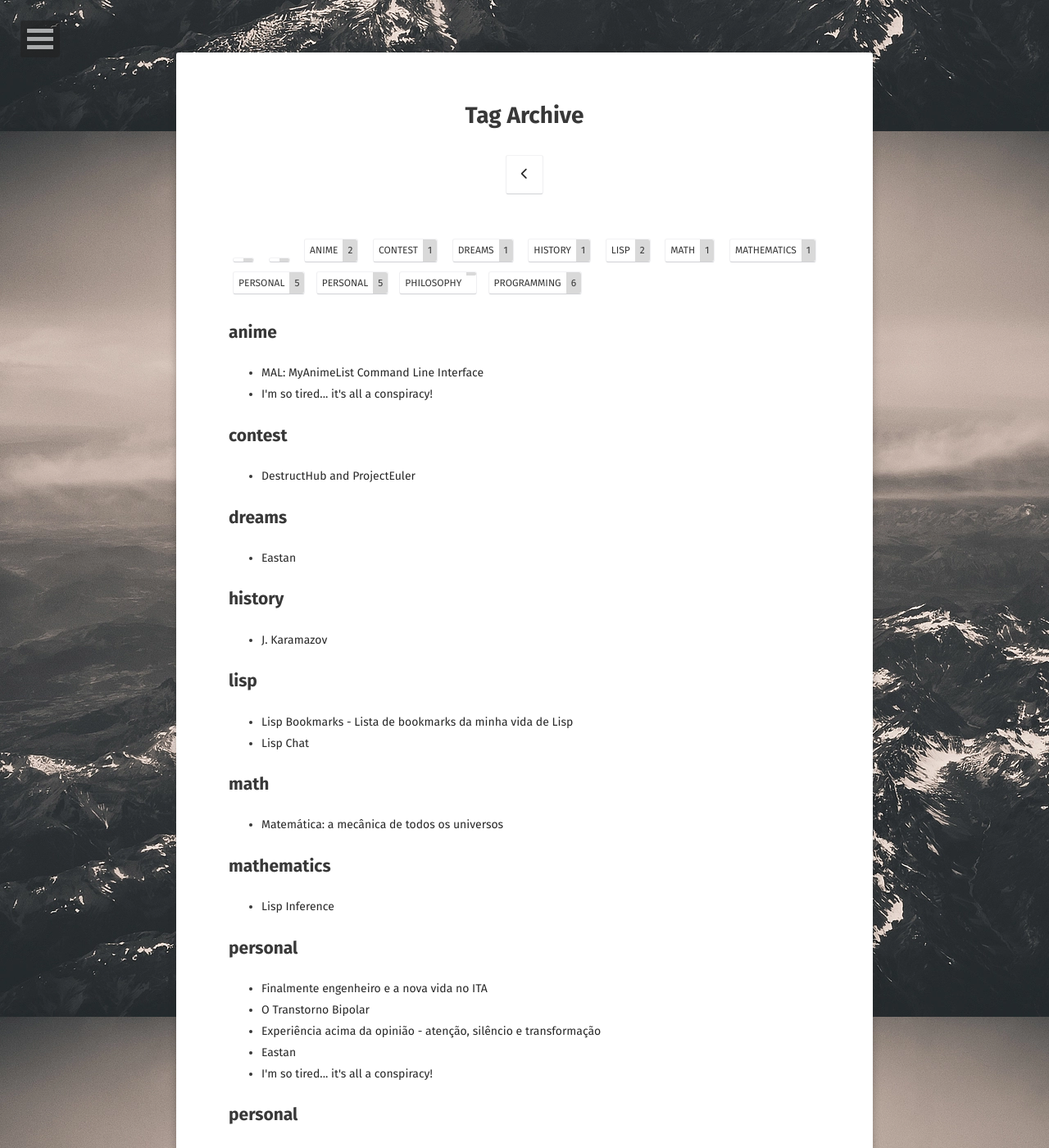
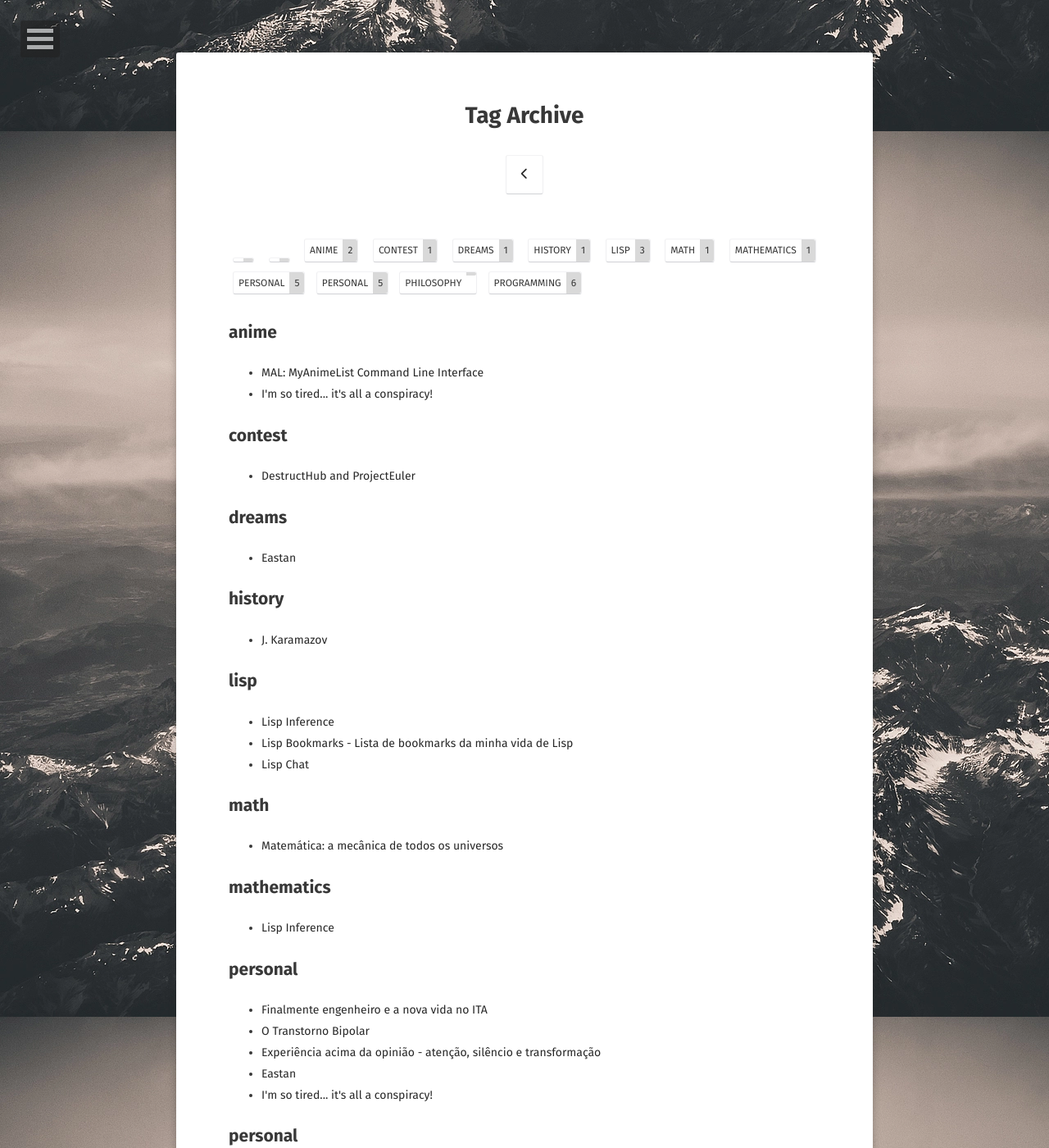
Before and after one commit to ryukinix/ryukinix.github.io, a Jekyll site: the page built from tags/index.html, in a window 1280 px wide and 1400 px high. Shown: the whole window at 82% size. Built offline with Jekyll 4.4.1, drawn with Linux system fonts in a browser that asks for light colours.

Commit message:
fix: add lisp tag to lisp-inference post

```diff
--- a/_posts/2025-07-09-lisp-inference.html
+++ b/_posts/2025-07-09-lisp-inference.html
@@ -7,6 +7,7 @@ excerpt: A Truth Table Generator written in Common Lisp
 tags:
 - programming
 - mathematics
+- lisp
 lang: en
 categories:
 - programming
@@ -44,7 +45,7 @@ The initial system was designed to be a propositional calculus
 checker, in the sense of:
 </p>
 
-<pre class="example" id="org1427545">
+<pre class="example" id="org48711a4">
 Given a set of K premises, show how we can deduce this conclusion C.
 </pre>
 
--- a/org/programming/lisp-inference.org
+++ b/org/programming/lisp-inference.org
@@ -6,7 +6,7 @@
 #+DATE: 2025-07-09 qua 22:26
 #+TITLE: Lisp Inference
 #+DESCRIPTION: A Truth Table Generator written in Common Lisp
-#+TAGS: programming mathematics
+#+TAGS: programming mathematics lisp
 #+LANG: en
 #+CATEGORIES: programming
 #+PROJECT: true
```
